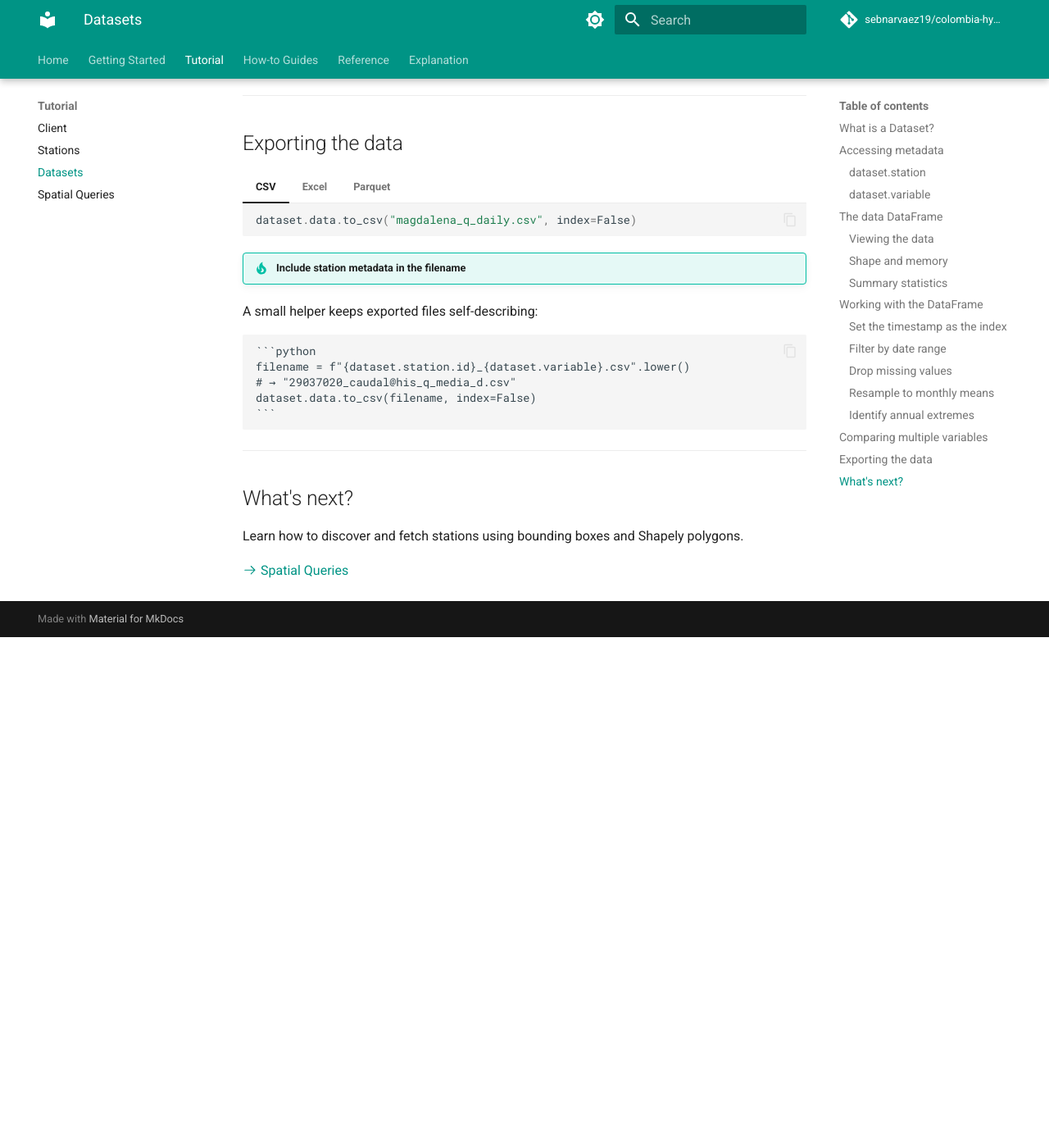
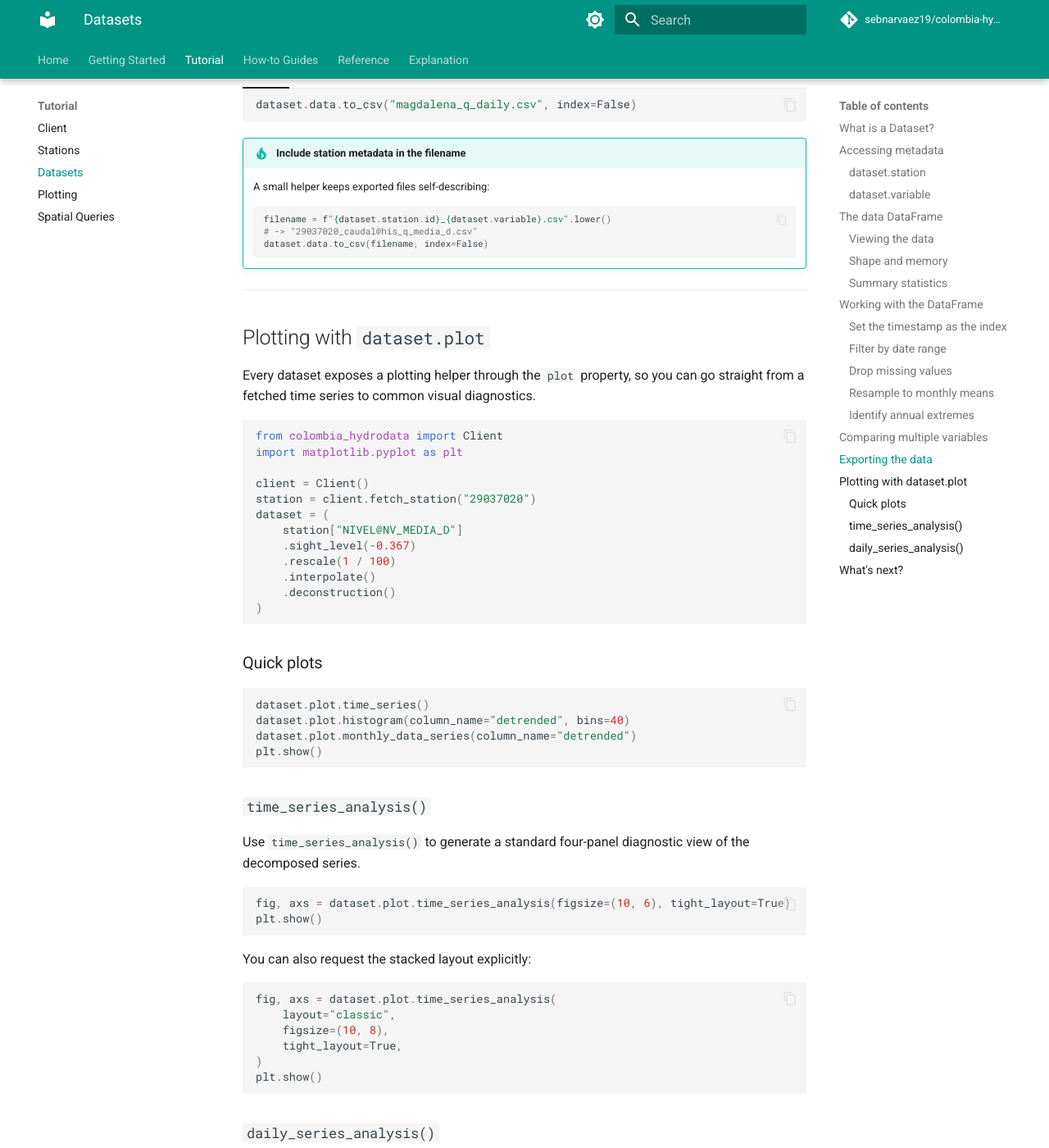
Before and after one commit to sebnarvaez19/colombia-hydrodata, an MkDocs documentation site: the page built from docs/tutorial/datasets.md, in a window 1280 px wide and 1400 px high, scrolled down 5300 px. Shown: the whole window at 82% size. Built offline with MkDocs 1.6.1 and Material for MkDocs 9.7.7, drawn with Linux system fonts in a browser that asks for light colours; comment, search, counter and statistics services are not loaded; before the commit the page ends 6077 px from its top, so only the background shows below that; some of the changed text lies outside the part shown.

````diff
--- a/docs/tutorial/datasets.md
+++ b/docs/tutorial/datasets.md
@@ -12,12 +12,12 @@ expression.
 ```python
 from colombia_hydrodata import Client
 
-client  = Client()
+client = Client()
 station = client.fetch_station("29037020")
 dataset = station["CAUDAL@HIS_Q_MEDIA_D"]
 ```
 
-`dataset` is a `Dataset` instance — a plain dataclass with three attributes:
+`dataset` is a `Dataset` instance, a plain dataclass with three attributes:
 
 | Attribute          | Type           | Description                          |
 | ------------------ | -------------- | ------------------------------------ |
@@ -81,14 +77,14 @@ print(var)        # CAUDAL@HIS_Q_MEDIA_D
 
 | Column      | dtype            | Description                                  |
 | ----------- | ---------------- | -------------------------------------------- |
-| `timestamp` | `datetime64[ns]` | Date (and time) of the observation           |
+| `timestamp` | `datetime64[ns]` | Date and time of the observation             |
 | `value`     | `float64`        | Measured value in the variable's native unit |
 
 !!! note "No unit column"
-The unit — m³/s for streamflow, m for gauge level, mm for rainfall, etc.
-— is encoded in the variable key rather than stored in a separate column.
-Use `dataset.variable.param` and `dataset.variable.label` to identify
-what you are working with.
+    The unit, such as m3/s for streamflow, m for gauge level, or mm for
+    rainfall, is encoded in the variable key rather than stored in a separate
+    column. Use `dataset.variable.param` and `dataset.variable.label` to
+    identify what you are working with.
 
 ### Viewing the data
 
@@ -171,7 +167,7 @@ df = dataset.data.set_index("timestamp")
     ```python
     mask = (
         (dataset.data["timestamp"] >= "2020-01-01") &
-        (dataset.data["timestamp"] <  "2021-01-01")
+        (dataset.data["timestamp"] < "2021-01-01")
     )
     year_2020 = dataset.data[mask]
     print(f"{len(year_2020)} daily records in 2020")
@@ -197,7 +193,7 @@ print(f"Removed {len(dataset.data) - len(clean)} missing rows")
 ### Resample to monthly means
 
 ```python
-df      = dataset.data.set_index("timestamp")
+df = dataset.data.set_index("timestamp")
 monthly = df["value"].resample("ME").mean()
 
 print(monthly.tail(6))
@@ -243,8 +239,8 @@ single DataFrame for side-by-side comparison:
 
 ```python
 ds_mean = station["NIVEL@NV_MEDIA_D"]
-ds_max  = station["NIVEL@NV_MAX_D"]
-ds_min  = station["NIVEL@NV_MIN_D"]
+ds_max = station["NIVEL@NV_MAX_D"]
+ds_min = station["NIVEL@NV_MIN_D"]
 
 gauge = (
     ds_mean.data.set_index("timestamp").rename(columns={"value": "mean"})
@@ -286,13 +282,83 @@ timestamp
     ```
 
 !!! tip "Include station metadata in the filename"
-A small helper keeps exported files self-describing:
+    A small helper keeps exported files self-describing:
 
     ```python
     filename = f"{dataset.station.id}_{dataset.variable}.csv".lower()
-    # → "29037020_caudal@his_q_media_d.csv"
+    # -> "29037020_caudal@his_q_media_d.csv"
     dataset.data.to_csv(filename, index=False)
     ```
+
+---
+
+## Plotting with `dataset.plot`
+
+Every dataset exposes a plotting helper through the `plot` property, so you
+can go straight from a fetched time series to common visual diagnostics.
+
+```python
+from colombia_hydrodata import Client
+import matplotlib.pyplot as plt
+
+client = Client()
+station = client.fetch_station("29037020")
+dataset = (
+    station["NIVEL@NV_MEDIA_D"]
+    .sight_level(-0.367)
+    .rescale(1 / 100)
+    .interpolate()
+    .deconstruction()
+)
+```
+
+### Quick plots
+
+```python
+dataset.plot.time_series()
+dataset.plot.histogram(column_name="detrended", bins=40)
+dataset.plot.monthly_data_series(column_name="detrended")
+plt.show()
+```
+
+### `time_series_analysis()`
+
+Use `time_series_analysis()` to generate a standard four-panel diagnostic view
+of the decomposed series.
+
+```python
+fig, axs = dataset.plot.time_series_analysis(figsize=(10, 6), tight_layout=True)
+plt.show()
+```
+
+You can also request the stacked layout explicitly:
+
+```python
+fig, axs = dataset.plot.time_series_analysis(
+    layout="classic",
+    figsize=(10, 8),
+    tight_layout=True,
+)
+plt.show()
+```
+
+### `daily_series_analysis()`
+
+Use `daily_series_analysis()` to combine the annual cycle envelope with a
+histogram, and optionally highlight specific years.
+
+```python
+fig, axs = dataset.plot.daily_series_analysis(
+    years=[2024, 2025],
+    figsize=(10, 4),
+    tight_layout=True,
+)
+axs[0].legend()
+plt.show()
+```
+
+This is especially useful for comparing a recent year against the historical
+annual range.
 
 ---
 
--- a/mkdocs.yml
+++ b/mkdocs.yml
@@ -68,6 +68,7 @@ nav:
     - Client: tutorial/client.md
     - Stations: tutorial/stations.md
     - Datasets: tutorial/datasets.md
+    - Plotting: tutorial/plotting.md
     - Spatial Queries: tutorial/spatial.md
   - How-to Guides:
     - Filter Stations: how-to/filter-stations.md
@@ -76,6 +77,7 @@ nav:
     - Client: reference/client.md
     - Station: reference/station.md
     - Dataset: reference/dataset.md
+    - Plotting: reference/plot.md
     - Filters: reference/filters.md
     - Attributes: reference/attributes.md
   - Explanation:
````
Also changed, not shown: other parts of docs/tutorial/datasets.md (+10 -14 lines), README.md (+92 -110 lines), docs/getting-started.md (+49 -38 lines), docs/index.md (+21 -3 lines), docs/reference/dataset.md (+2 -1 lines), docs/reference/plot.md (added, +12 -0 lines), docs/tutorial/plotting.md (added, +131 -0 lines).
